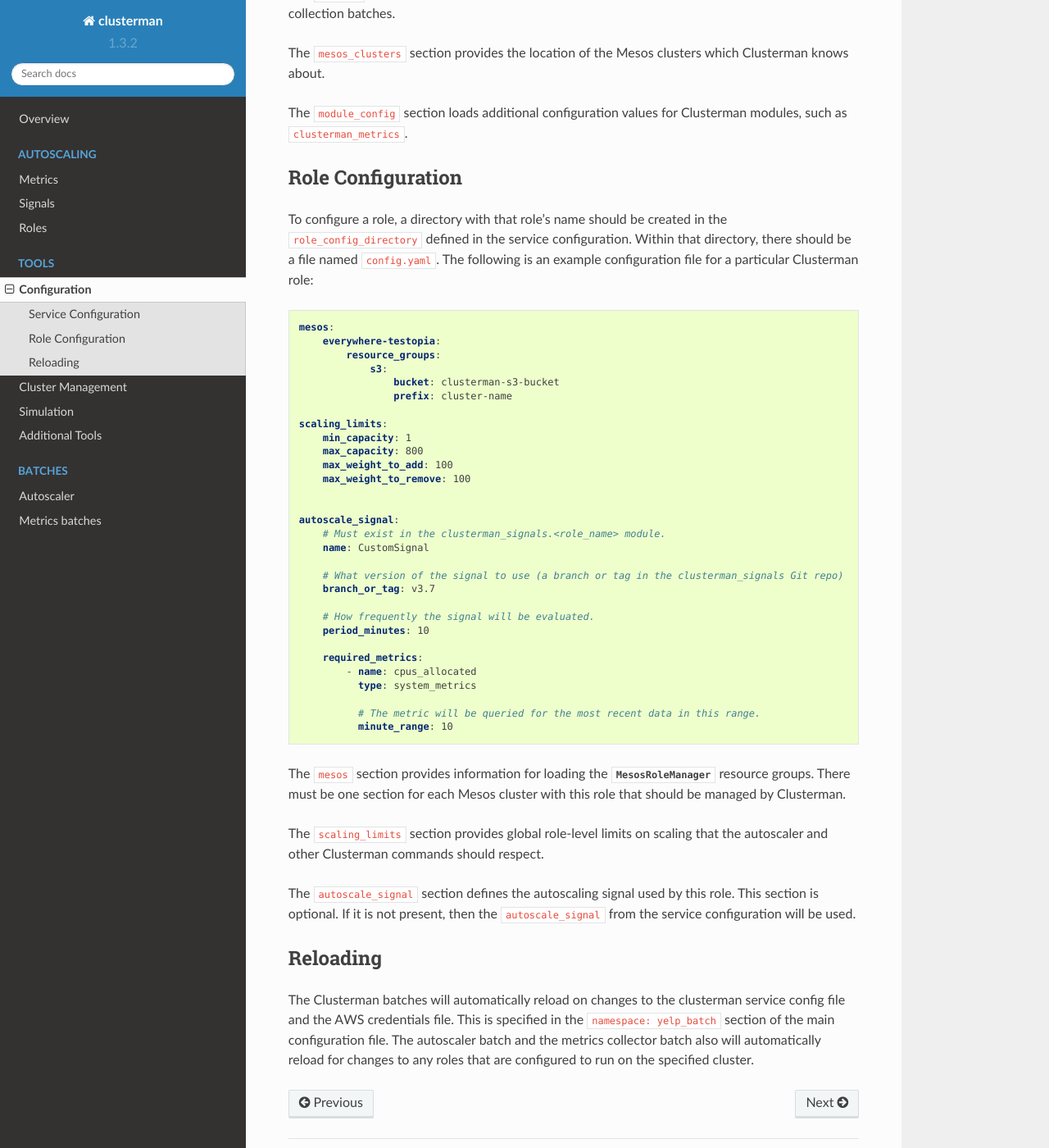
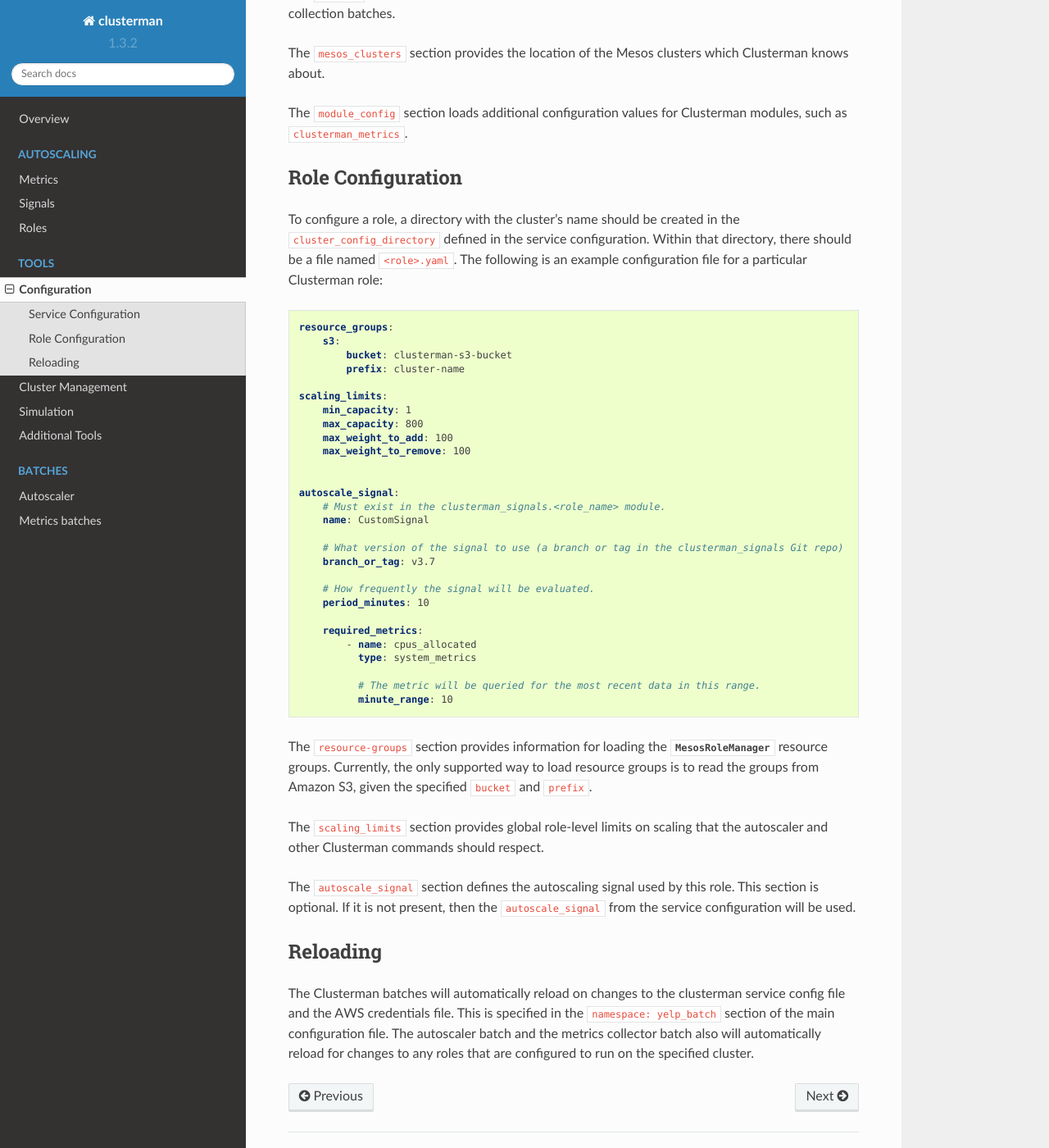
Before and after one commit to Yelp/clusterman, a Sphinx documentation site: the page built from docs/source/configuration.rst, in a window 1280 px wide and 1400 px high, scrolled down 1775 px. Shown: the whole window at 82% size. Built offline with Sphinx 7.4.7 and the Read the Docs theme 2.0.0, drawn with Linux system fonts in a browser that asks for light colours; some of the changed text lies outside the part shown.

```diff
--- a/docs/source/configuration.rst
+++ b/docs/source/configuration.rst
@@ -64,7 +64,7 @@ The following is an example configuration file for the core Clusterman service a
             aws_region: us-west-2
             fqdn: <Mesos cluster FQDN>
 
-    role_config_directory: /nail/srv/configs/clusterman-roles/
+    cluster_config_directory: /nail/srv/configs/clusterman-roles/
 
     module_config:
       - namespace: clog
@@ -103,18 +103,16 @@ The ``module_config`` section loads additional configuration values for Clusterm
 Role Configuration
 ------------------
 
-To configure a role, a directory with that role's name should be created in the ``role_config_directory``
-defined in the service configuration. Within that directory, there should be a file named ``config.yaml``.
+To configure a role, a directory with the cluster's name should be created in the ``cluster_config_directory``
+defined in the service configuration. Within that directory, there should be a file named ``<role>.yaml``.
 The following is an example configuration file for a particular Clusterman role:
 
 .. code-block:: yaml
 
-    mesos:
-        everywhere-testopia:
-            resource_groups:
-                s3:
-                    bucket: clusterman-s3-bucket
-                    prefix: cluster-name
+    resource_groups:
+        s3:
+            bucket: clusterman-s3-bucket
+            prefix: cluster-name
 
     scaling_limits:
         min_capacity: 1
@@ -141,8 +139,10 @@ The following is an example configuration file for a particular Clusterman role:
               minute_range: 10
 
 
-The ``mesos`` section provides information for loading the :py:class:`MesosRoleManager <clusterman.mesos.mesos_role_manager.MesosRoleManager>` resource groups.
-There must be one section for each Mesos cluster with this role that should be managed by Clusterman.
+The ``resource-groups`` section provides information for loading the
+:py:class:`MesosRoleManager <clusterman.mesos.mesos_role_manager.MesosRoleManager>` resource groups.
+Currently, the only supported way to load resource groups is to read the groups from Amazon S3, given the specified
+``bucket`` and ``prefix``.
 
 The ``scaling_limits`` section provides global role-level limits on scaling that the autoscaler and
 other Clusterman commands should respect.
```
Also changed, not shown: 3 other files.
